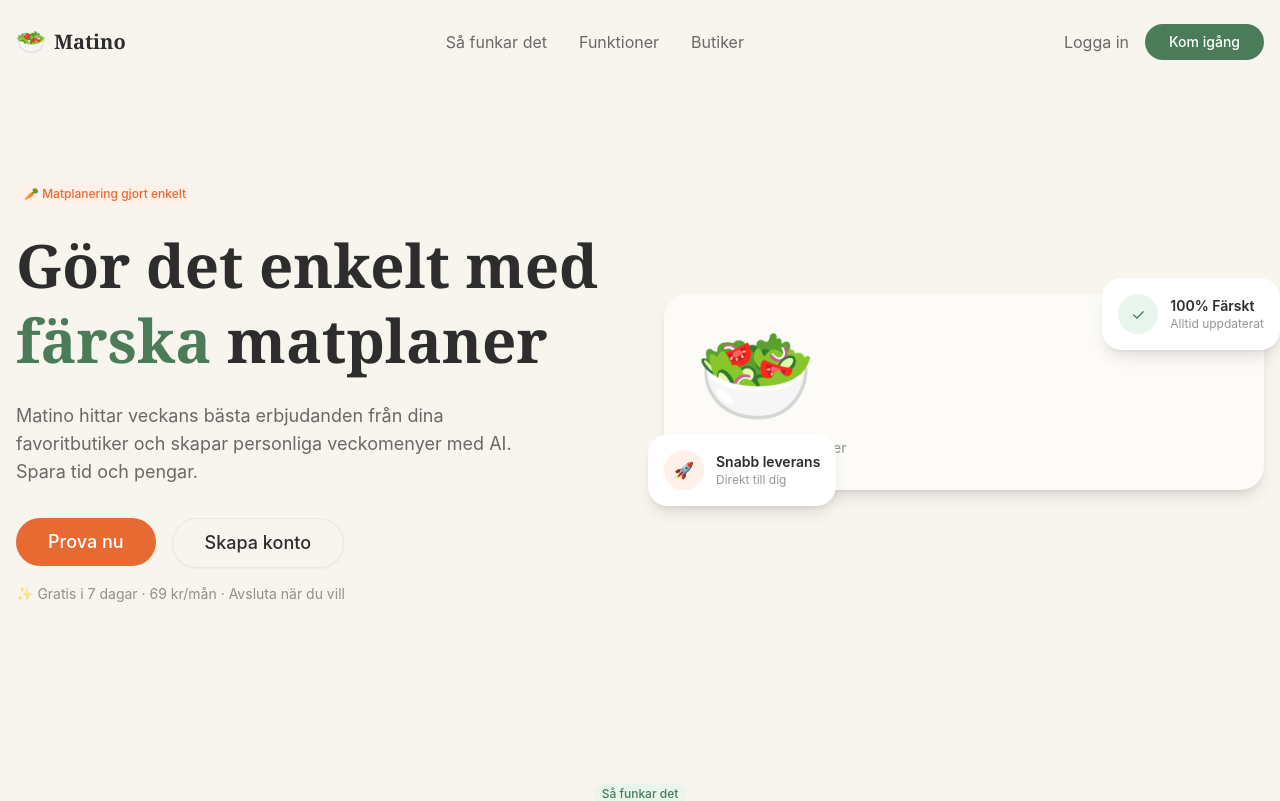
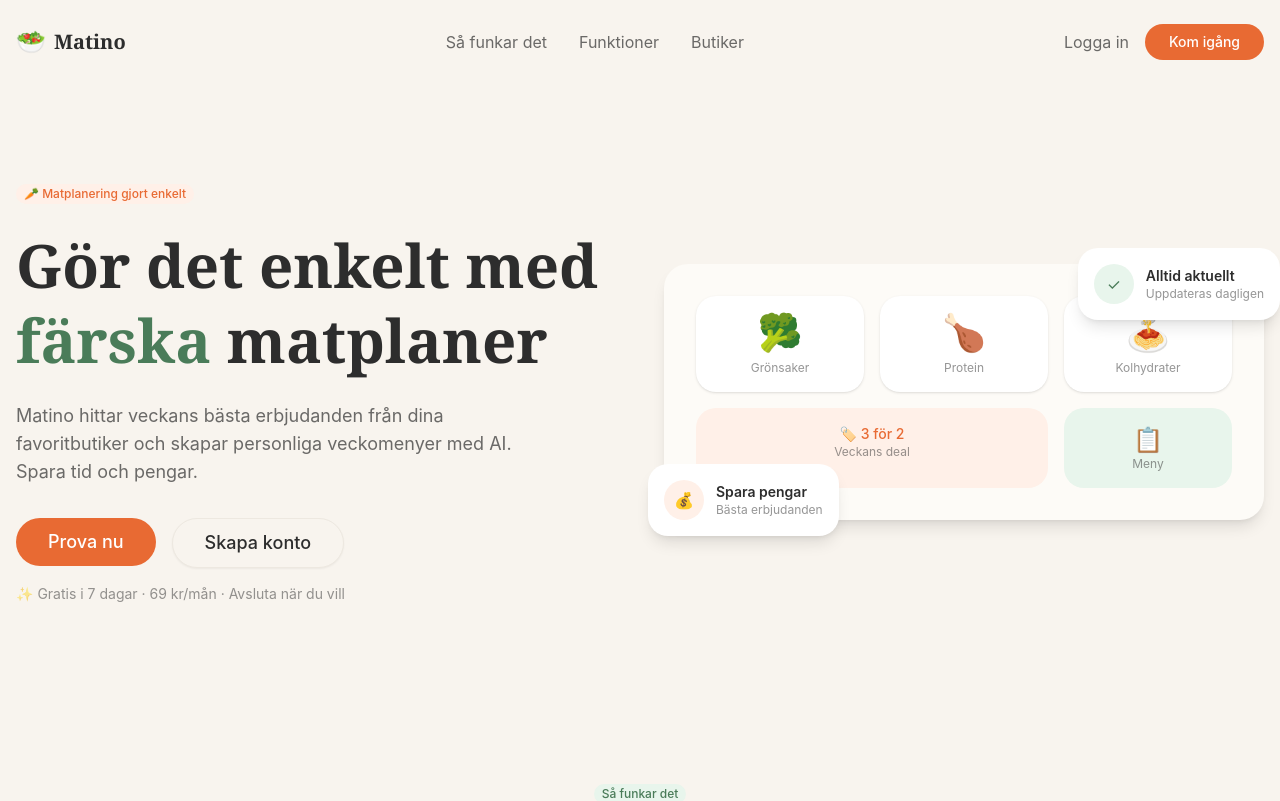
Before and after one commit to danielstrtly-pixel/matino, a Next.js app: page / in a window 1280 px wide. Shown: the top 801 px of the page. Built offline with nearby package versions, Linux system fonts and the light colour scheme.

Commit message:
fix: improve landing page design
- Changed nav button to orange for consistency
- Fixed floating badges text to be relevant (no delivery)
- Improved hero illustration with food grid instead of single emoji

```diff
--- a/src/app/page.tsx
+++ b/src/app/page.tsx
@@ -27,7 +27,7 @@
           <Link href="/login" className="text-charcoal/70 hover:text-charcoal transition-colors hidden sm:block">
             Logga in
           </Link>
-          <Button asChild className="bg-fresh hover:bg-fresh-dark text-white rounded-full px-6">
+          <Button asChild className="bg-orange hover:bg-[#D55A25] text-white rounded-full px-6">
             <Link href="/signup">Kom igång</Link>
           </Button>
         </div>
@@ -64,9 +64,30 @@
 
           {/* Feature cards floating */}
           <div className="relative hidden lg:block">
-            <div className="bg-cream-light rounded-3xl p-8 shadow-lg">
-              <div className="text-8xl mb-4">🥗</div>
-              <p className="text-charcoal/50 text-sm">Illustration placeholder</p>
+            <div className="bg-cream-light rounded-3xl p-8 shadow-lg overflow-hidden">
+              {/* Food emoji grid */}
+              <div className="grid grid-cols-3 gap-4">
+                <div className="bg-white rounded-2xl p-4 text-center shadow-sm">
+                  <div className="text-4xl mb-2">🥦</div>
+                  <p className="text-xs text-charcoal/50">Grönsaker</p>
+                </div>
+                <div className="bg-white rounded-2xl p-4 text-center shadow-sm">
+                  <div className="text-4xl mb-2">🍗</div>
+                  <p className="text-xs text-charcoal/50">Protein</p>
+                </div>
+                <div className="bg-white rounded-2xl p-4 text-center shadow-sm">
+                  <div className="text-4xl mb-2">🍝</div>
+                  <p className="text-xs text-charcoal/50">Kolhydrater</p>
+                </div>
+                <div className="bg-orange-light rounded-2xl p-4 text-center col-span-2">
+                  <p className="text-sm font-medium text-orange">🏷️ 3 för 2</p>
+                  <p className="text-xs text-charcoal/50">Veckans deal</p>
+                </div>
+                <div className="bg-fresh-light rounded-2xl p-4 text-center">
+                  <div className="text-2xl">📋</div>
+                  <p className="text-xs text-charcoal/50">Meny</p>
+                </div>
+              </div>
             </div>
 
             {/* Floating badge 1 */}
@@ -75,19 +96,19 @@
                 <span className="text-fresh">✓</span>
               </div>
               <div>
-                <p className="font-semibold text-charcoal text-sm">100% Färskt</p>
-                <p className="text-xs text-charcoal/50">Alltid uppdaterat</p>
+                <p className="font-semibold text-charcoal text-sm">Alltid aktuellt</p>
+                <p className="text-xs text-charcoal/50">Uppdateras dagligen</p>
               </div>
             </div>
 
             {/* Floating badge 2 */}
             <div className="absolute -bottom-4 -left-4 bg-white rounded-2xl p-4 shadow-lg flex items-center gap-3">
               <div className="w-10 h-10 bg-orange-light rounded-full flex items-center justify-center">
-                <span className="text-orange">🚀</span>
+                <span className="text-orange">💰</span>
               </div>
               <div>
-                <p className="font-semibold text-charcoal text-sm">Snabb leverans</p>
-                <p className="text-xs text-charcoal/50">Direkt till dig</p>
+                <p className="font-semibold text-charcoal text-sm">Spara pengar</p>
+                <p className="text-xs text-charcoal/50">Bästa erbjudanden</p>
               </div>
             </div>
           </div>
```
